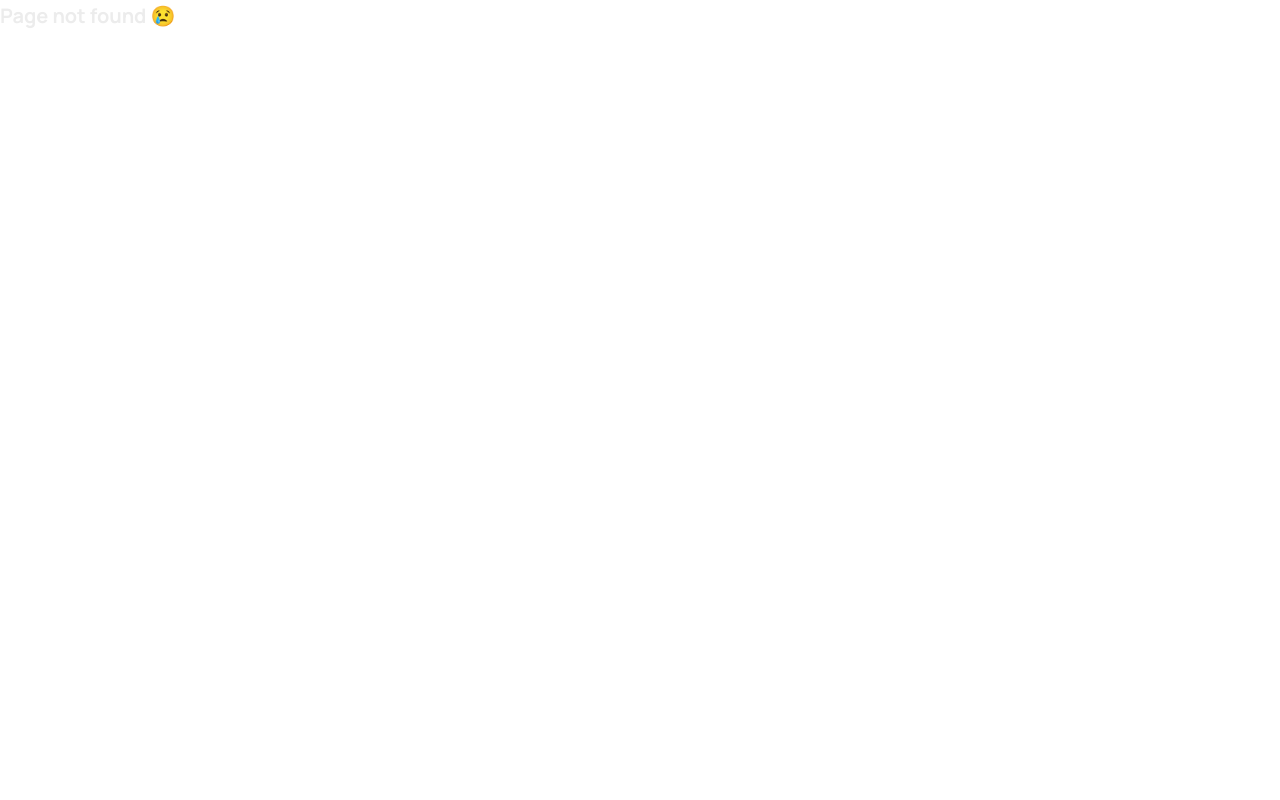
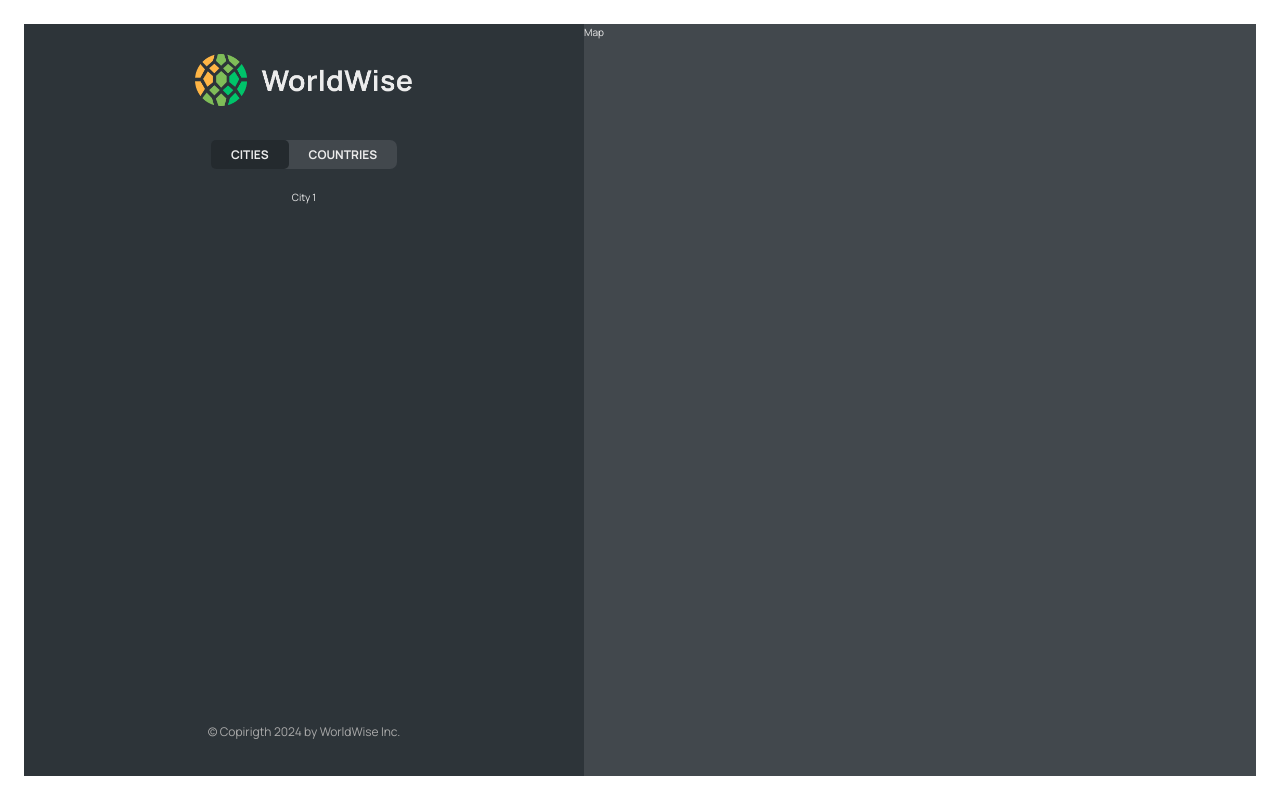
Before and after one commit to EvgLip/whole-world, a React (Vite) app: page /app/cities/1 in a window 1280 px wide. Before the commit this address had no page. Built offline with nearby package versions, Linux system fonts and the light colour scheme; data requests are answered from the project's data file.

Commit message:
маршрут cities/:id

```diff
--- a/data/cities.json
+++ b/data/cities.json
@@ -25,6 +25,18 @@
       "id": 17806751
     },
     {
+      "cityName": "Seville",
+      "country": "Spain",
+      "emoji": "🇪🇸",
+      "date": "2027-07-15T08:22:53.976Z",
+      "notes": "",
+      "position": {
+        "lat": 40.46635901755316,
+        "lng": -3.7133789062500004
+      },
+      "id": 178111751
+    },
+    {
       "cityName": "Berlin",
       "country": "Germany",
       "emoji": "🇩🇪",
@@ -35,6 +47,18 @@
         "lng": 13.376933665713324
       },
       "id": 98443197
+    },
+    {
+      "cityName": "Leipzig",
+      "country": "Germany",
+      "emoji": "🇩🇪",
+      "date": "2027-02-12T09:24:11.863Z",
+      "notes": "Amazing 😃",
+      "position": {
+        "lat": 52.53586782505711,
+        "lng": 13.376933665713324
+      },
+      "id": 98443555
     }
   ]
 }
--- a/src/App.jsx
+++ b/src/App.jsx
@@ -1,4 +1,6 @@
 import { BrowserRouter, Route, Routes } from "react-router-dom";
+import { useEffect, useState } from "react";
+
 import Product from "./pages/Product";
 import Pricing from "./pages/Pricing";
 import Homepage from "./pages/Homepage";
@@ -6,21 +8,53 @@
 import AppLayout from "./pages/AppLayout";
 import Login from "./pages/Login";
 import CityList from "./components/CityList";
+import CountryList from "./components/CountryList";
+import City from "./components/City";
 
+const BASE_URL = 'http://localhost:8000';
 
 export default function App ()
 {
+  const [cities, setCities] = useState([]);
+  const [isLoading, setIsLoading] = useState(false);
+
+  useEffect(function ()
+  {
+    fetchCities();
+
+    async function fetchCities ()
+    {
+      try
+      {
+        setIsLoading(true);
+        const res = await fetch(`${BASE_URL}/cities`);
+        const data = await res.json();
+
+        setCities(data);
+      }
+      catch (error)
+      {
+        alert(error.message);
+      }
+      finally
+      {
+        setIsLoading(false);
+      }
+    }
+  }, []);
+
   return (
     <BrowserRouter>
       <Routes>
         <Route index element={<Homepage />} />
         <Route path="product" element={<Product />} />
         <Route path="pricing" element={<Pricing />} />
-        <Route path="/login" element={<Login />} />
+        <Route path="login" element={<Login />} />
         <Route path="app" element={<AppLayout />}>
-          <Route index element={<CityList />} />
-          <Route path="cities" element={<CityList />} />
-          <Route path="countries" element={<p>Countries !!!</p>} />
+          <Route index element={<CityList cities={cities} isLoading={isLoading} />} />
+          <Route path="cities" element={<CityList cities={cities} isLoading={isLoading} />} />
+          <Route path="cities/:id" element={<City />} />
+          <Route path="countries" element={<CountryList cities={cities} isLoading={isLoading} />} />
           <Route path="form" element={<p>Form</p>} />
         </Route>
         <Route path="*" element={<PageNotFound />} />
--- a/src/components/City.jsx
+++ b/src/components/City.jsx
@@ -1,3 +1,4 @@
+import { useParams } from "react-router-dom";
 import styles from "./City.module.css";
 
 const formatDate = (date) =>
@@ -8,7 +9,10 @@
     weekday: "long",
   }).format(new Date(date));
 
-function City() {
+function City ()
+{
+  const { id } = useParams();
+
   // TEMP DATA
   const currentCity = {
     cityName: "Lisbon",
@@ -19,43 +23,45 @@
 
   const { cityName, emoji, date, notes } = currentCity;
 
-  return (
-    <div className={styles.city}>
-      <div className={styles.row}>
-        <h6>City name</h6>
-        <h3>
-          <span>{emoji}</span> {cityName}
-        </h3>
-      </div>
+  return <div>City {id}</div>;
 
-      <div className={styles.row}>
-        <h6>You went to {cityName} on</h6>
-        <p>{formatDate(date || null)}</p>
-      </div>
+  // return (
+  //   <div className={styles.city}>
+  //     <div className={styles.row}>
+  //       <h6>City name</h6>
+  //       <h3>
+  //         <span>{emoji}</span> {cityName}
+  //       </h3>
+  //     </div>
 
-      {notes && (
-        <div className={styles.row}>
-          <h6>Your notes</h6>
-          <p>{notes}</p>
-        </div>
-      )}
+  //     <div className={styles.row}>
+  //       <h6>You went to {cityName} on</h6>
+  //       <p>{formatDate(date || null)}</p>
+  //     </div>
 
-      <div className={styles.row}>
-        <h6>Learn more</h6>
-        <a
-          href={`https://en.wikipedia.org/wiki/${cityName}`}
-          target="_blank"
-          rel="noreferrer"
-        >
-          Check out {cityName} on Wikipedia &rarr;
-        </a>
-      </div>
+  //     {notes && (
+  //       <div className={styles.row}>
+  //         <h6>Your notes</h6>
+  //         <p>{notes}</p>
+  //       </div>
+  //     )}
 
-      <div>
-        <ButtonBack />
-      </div>
-    </div>
-  );
+  //     <div className={styles.row}>
+  //       <h6>Learn more</h6>
+  //       <a
+  //         href={`https://en.wikipedia.org/wiki/${cityName}`}
+  //         target="_blank"
+  //         rel="noreferrer"
+  //       >
+  //         Check out {cityName} on Wikipedia &rarr;
+  //       </a>
+  //     </div>
+
+  //     <div>
+  //       <ButtonBack />
+  //     </div>
+  //   </div>
+  // );
 }
 
 export default City;
--- /dev/null
+++ b/src/components/CityItem.jsx
@@ -0,0 +1,27 @@
+//CityItem
+import { Link } from 'react-router-dom';
+import styles from './CityItem.module.css';
+
+const formatDate = (date) =>
+  new Intl.DateTimeFormat("en",
+    {
+      day: "numeric",
+      month: "long",
+      year: "numeric",
+    }).format(new Date(date));
+
+export default function CityItem ({ city })
+{
+  const { cityName, emoji, date, id, position } = city;
+
+  return (
+    <li>
+      <Link className={styles.cityItem} to={`${id}?lat=${position.lat}&lng=${position.lng}`}>
+        <span className={styles.emoji}>{emoji}</span>
+        <h3 className={styles.name}>{cityName}</h3>
+        <time className={styles.date}>({formatDate(date)})</time>
+        <button className={styles.deleteBtn}>&times;</button>
+      </Link>
+    </li>
+  );
+}
--- a/src/components/CityList.jsx
+++ b/src/components/CityList.jsx
@@ -1,10 +1,17 @@
 import styles from './CityList.module.css';
+import Spinner from './Spinner';
+import CityItem from './CityItem';
+import Message from './Message';
 
-export default function CityList ()
+export default function CityList ({ cities, isLoading })
 {
+  if (isLoading) return <Spinner />;
+
+  if (!cities.length) return <Message message='Add your first city by clicking on the map.' />;
+
   return (
     <ul className={styles.cityList}>
-      City - List
+      {cities.map(city => <CityItem city={city} key={city.id} />)}
     </ul>
   );
 }
--- a/src/components/CityList.module.css
+++ b/src/components/CityList.module.css
@@ -2,8 +2,9 @@
   width: 100%;
   height: 65vh;
   list-style: none;
-  overflow-y: scroll;
-  overflow-x: hidden;
+  /* overflow-y: scroll;
+  overflow-x: hidden; */
+  overflow: auto;
 
   display: flex;
   flex-direction: column;
--- a/src/components/CountryItem.jsx
+++ b/src/components/CountryItem.jsx
@@ -1,6 +1,8 @@
 import styles from "./CountryItem.module.css";
 
-function CountryItem({ country }) {
+function CountryItem ({ country })
+{
+
   return (
     <li className={styles.countryItem}>
       <span>{country.emoji}</span>
--- /dev/null
+++ b/src/components/CountryList.jsx
@@ -0,0 +1,29 @@
+//CountryList
+
+import styles from './CountryList.module.css';
+import Spinner from './Spinner';
+import CountryItem from './CountryItem';
+import Message from './Message';
+
+export default function CountryList ({ cities, isLoading })
+{
+  if (isLoading) return <Spinner />;
+
+  if (!cities.length) return <Message message='Add your first city by clicking on the map.' />;
+
+  // const countries = cities.reduce((arr, city) =>
+  // {
+  //   if (!arr.map((el) => el.country).includes(city.country))
+  //     return [...arr, { country: city.country, emoji: city.emoji }];
+  //   else return arr;
+  // }, []);
+
+  const map = new Map(cities.map(city => [city.country, city.emoji]));
+  const countries = Array.from(map, ([country, emoji]) => ({ country, emoji }));
+
+  return (
+    <ul className={styles.countryList}>
+      {countries.map(country => <CountryItem country={country} key={country.country} />)}
+    </ul>
+  );
+}
--- a/src/components/CountryList.module.css
+++ b/src/components/CountryList.module.css
@@ -2,8 +2,9 @@
   width: 100%;
   height: 65vh;
   list-style: none;
-  overflow-y: scroll;
-  overflow-x: hidden;
+  /* overflow-y: scroll;
+  overflow-x: hidden; */
+  overflow: auto;
 
   display: grid;
   grid-template-columns: 1fr 1fr;
--- a/src/components/Logo.jsx
+++ b/src/components/Logo.jsx
@@ -1,7 +1,13 @@
+import { Link } from "react-router-dom";
 import styles from "./Logo.module.css";
 
-function Logo() {
-  return <img src="/logo.png" alt="WorldWise logo" className={styles.logo} />;
+function Logo ()
+{
+  return (
+    <Link to='/'>
+      <img src="/logo.png" alt="WorldWise logo" className={styles.logo} />
+    </Link>
+  );
 }
 
 export default Logo;
```
